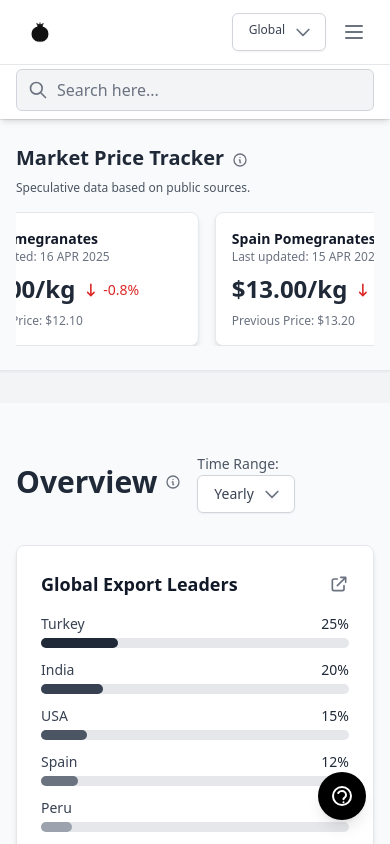
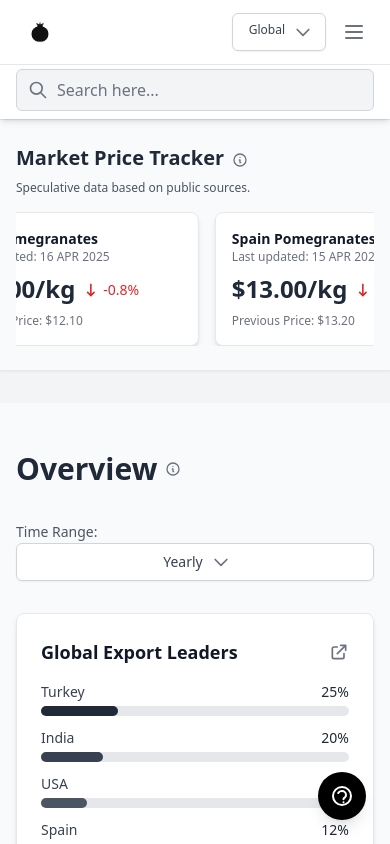
Before and after one commit to msshahzaib97/pomintel_complete, a React (Vite) app: page / in a window 390 px wide. Shown: the top 844 px of the page. Built offline with nearby package versions, Linux system fonts and the light colour scheme.

Commit message:
Mobile: Overview Time Range dropdown on next line, full-width

```diff
--- a/components/sections/marketpulse/MarketPulseSection.tsx
+++ b/components/sections/marketpulse/MarketPulseSection.tsx
@@ -1,4 +1,3 @@
-
 import React, { useState } from 'react';
 import SectionWrapper from '../../layout/SectionWrapper';
 import ArticleCard from './ArticleCard';
@@ -21,8 +20,8 @@ const MarketPulseSection: React.FC = () => {
       options={ALL_COUNTRIES_OPTIONS}
       selectedValue={countryFilter}
       onSelect={(value) => setCountryFilter(value as string)}
-      // label="Filter by Country:" // Label removed as per request
-      buttonClassName="py-1 px-2 text-sm" // Adjusted for potentially smaller inline appearance
+      className="w-full md:w-auto"
+      buttonClassName="w-full md:w-auto py-1 px-2 text-sm"
     />
   );
 
@@ -32,7 +31,7 @@ const MarketPulseSection: React.FC = () => {
       title="Market Pulse"
       tooltipText="Latest news and analysis on the pomegranate market."
       headerContent={countryFilterDropdown}
-      inlineHeaderContentMobile={true} // Ensures dropdown is next to title on mobile
+      inlineHeaderContentMobile={false}
     >
       {/* Desktop: Grid */}
       <div className="hidden md:grid grid-cols-1 md:grid-cols-2 lg:grid-cols-3 gap-6">
--- a/components/sections/overview/OverviewSection.tsx
+++ b/components/sections/overview/OverviewSection.tsx
@@ -33,7 +33,7 @@ const OverviewSection: React.FC = () => {
             buttonClassName="w-full md:w-auto"
           />
         }
-        inlineHeaderContentMobile={true}
+        inlineHeaderContentMobile={false}
       >
         <div className="grid grid-cols-1 md:grid-cols-2 lg:grid-cols-4 gap-6">
           <StatCard title="Global Export Leaders">
```
